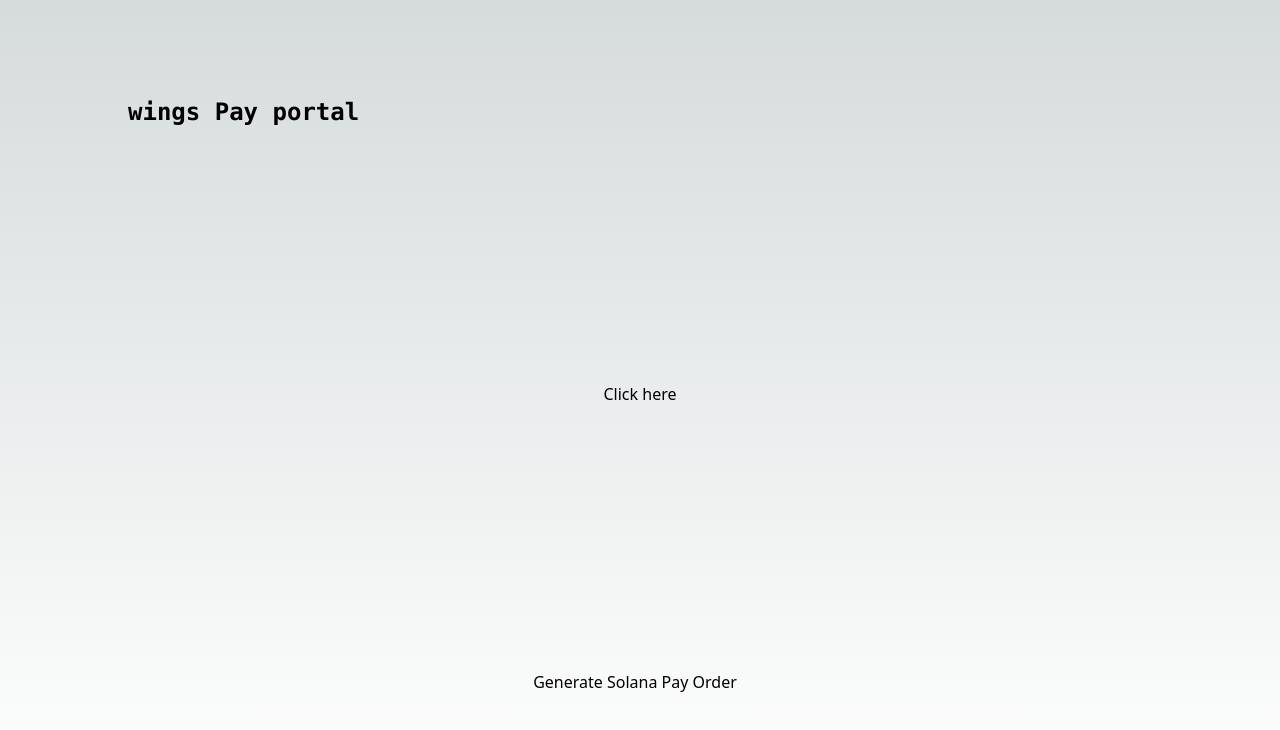
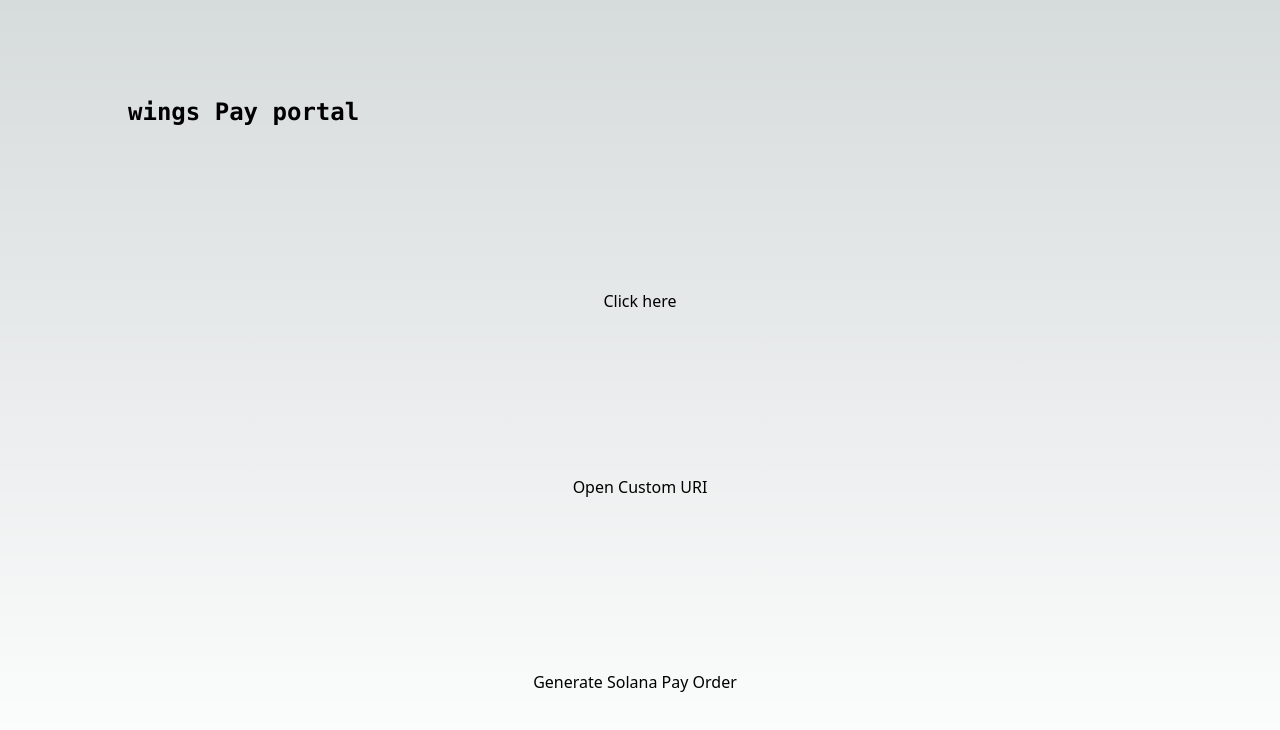
Before and after one commit to ceasar28/wings, a Next.js app in the folder wingsPayPortal/: page / in a window 1280 px wide. Shown: the top 730 px of the page. Built offline with nearby package versions, Linux system fonts and the light colour scheme.

Commit message:
custom uri

```diff
--- /dev/null
+++ b/wingsPayPortal/src/components/customuriLink.tsx
@@ -0,0 +1,28 @@
+// components/CustomLink.tsx
+import React from "react";
+
+interface CustomLinkProps {
+  uri: string;
+  children: React.ReactNode;
+}
+
+const CustomLink: React.FC<CustomLinkProps> = ({ uri, children }) => {
+  return (
+    <a href={uri} onClick={(e) => handleCustomUriClick(e, uri)}>
+      {children}
+    </a>
+  );
+};
+
+const handleCustomUriClick = (
+  e: React.MouseEvent<HTMLAnchorElement>,
+  uri: string
+) => {
+  console.log(`Navigating to custom URI: ${uri}`);
+  // Add any custom logic before navigation
+  // For example, you could do some validation or logging
+  // Optionally, you can prevent default action
+  // e.preventDefault();
+};
+
+export default CustomLink;
--- a/wingsPayPortal/src/pages/index.tsx
+++ b/wingsPayPortal/src/pages/index.tsx
@@ -2,6 +2,7 @@
 import Image from "next/image";
 import { useState } from "react";
 import { createQR } from "@solana/pay";
+import CustomLink from "../components/customuriLink";
 import WebApp from "@twa-dev/sdk";
 
 export default function Home() {
@@ -48,6 +49,24 @@
       alert("Transaction not found");
     }
   };
+  // Function to handle button click
+  const handleButtonClick = async () => {
+    // Use fetch API to navigate to the URL
+    const url =
+      "solana:7eBmtW8CG1zJ6mEYbTpbLRtjD1BLHdQdU5Jc8Uip42eE?amount=60&reference=9YppjMp39jodvAnauFzvqtV6wEXSyptCjNQggFBubuFH&label=Wings+Flight+Bot&message=One-way+booking%3A+Enugu+-+Lagos&memo=Flight+Booking";
+    fetch(url)
+      .then((response) => {
+        if (!response.ok) {
+          throw new Error("Network response was not ok");
+        }
+        // Redirect to the URL
+        window.location.href = response.url;
+      })
+      .catch((error) => {
+        console.error("There was a problem with the fetch operation:", error);
+        // Handle error
+      });
+  };
 
   return (
     <>
@@ -75,6 +94,9 @@
         <a href="solana:7eBmtW8CG1zJ6mEYbTpbLRtjD1BLHdQdU5Jc8Uip42eE?amount=60&reference=9YppjMp39jodvAnauFzvqtV6wEXSyptCjNQggFBubuFH&label=Wings+Flight+Bot&message=One-way+booking%3A+Enugu+-+Lagos&memo=Flight+Booking">
           Click here
         </a>
+        <CustomLink uri="solana:7eBmtW8CG1zJ6mEYbTpbLRtjD1BLHdQdU5Jc8Uip42eE?amount=60&reference=9YppjMp39jodvAnauFzvqtV6wEXSyptCjNQggFBubuFH&label=Wings+Flight+Bot&message=One-way+booking%3A+Enugu+-+Lagos&memo=Flight+Booking">
+          Open Custom URI
+        </CustomLink>
         <div>
           <button
             style={{ cursor: "pointer", padding: "10px", marginRight: "10px" }}
@@ -85,7 +107,7 @@
           {reference && (
             <button
               style={{ cursor: "pointer", padding: "10px" }}
-              onClick={handleVerifyClick}
+              onClick={handleButtonClick}
             >
               Verify Transaction
             </button>
```
